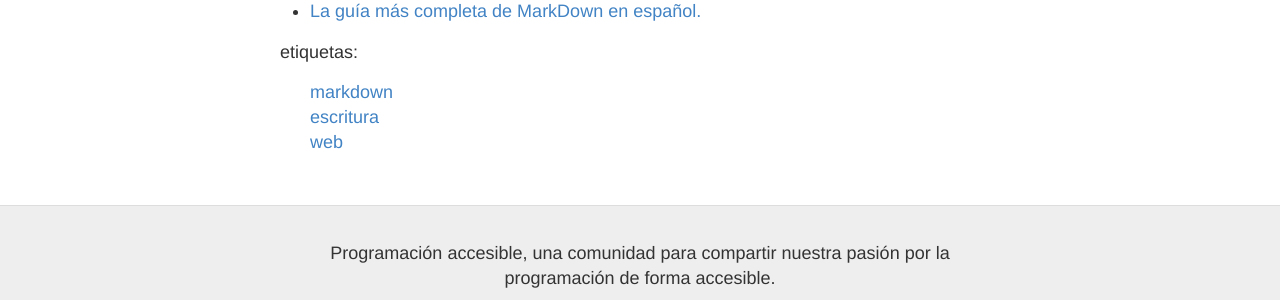
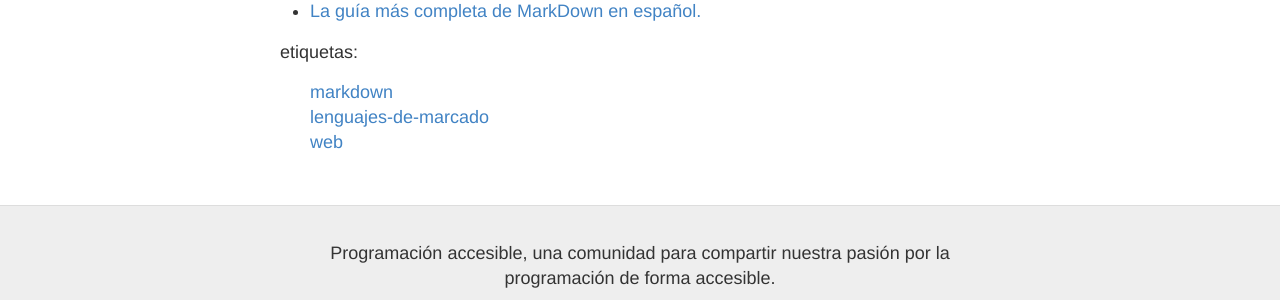
Before and after one commit to programacion-accesible/programacion-accesible.github.io, a Jekyll site: the page built from _posts/2024-2-29-MarkDown.md, in a window 1280 px wide and 900 px high, scrolled down 3408 px. Shown: the part 572-872 px from the top of the window. Built offline with Jekyll 4.4.1, drawn with Linux system fonts in a browser that asks for light colours.

Commit message:
Agrega etiqueta lenguajes-de-marcado en lugar de etiqueta escritura en fichero 2024-2-29-MarkDown.md

```diff
--- a/_posts/2024-2-29-MarkDown.md
+++ b/_posts/2024-2-29-MarkDown.md
@@ -2,7 +2,7 @@
 layout: post
 title: Qué es MarkDown y por qué deberías usarlo
 category: programación
-tags: [markdown, escritura, web]
+tags: [markdown, lenguajes-de-marcado, web]
 author: Ulises Milani
 excerpt: Aprende a usar MarkDown, el lenguaje de marcado que te permite crear documentos HTML con un formato sencillo y legible, usando sólo texto plano.
 ---
```
